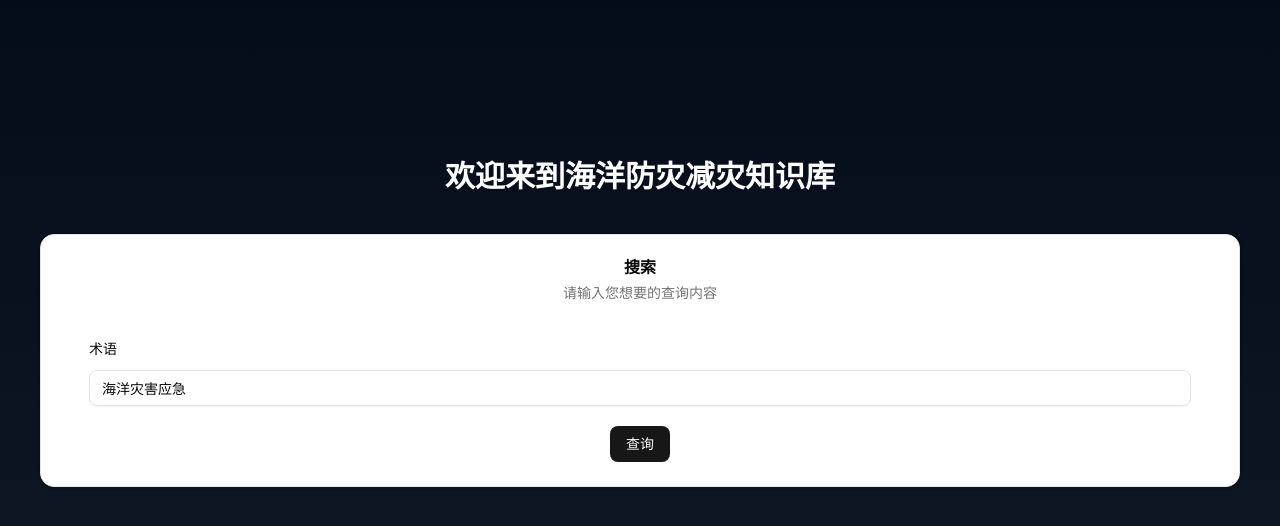
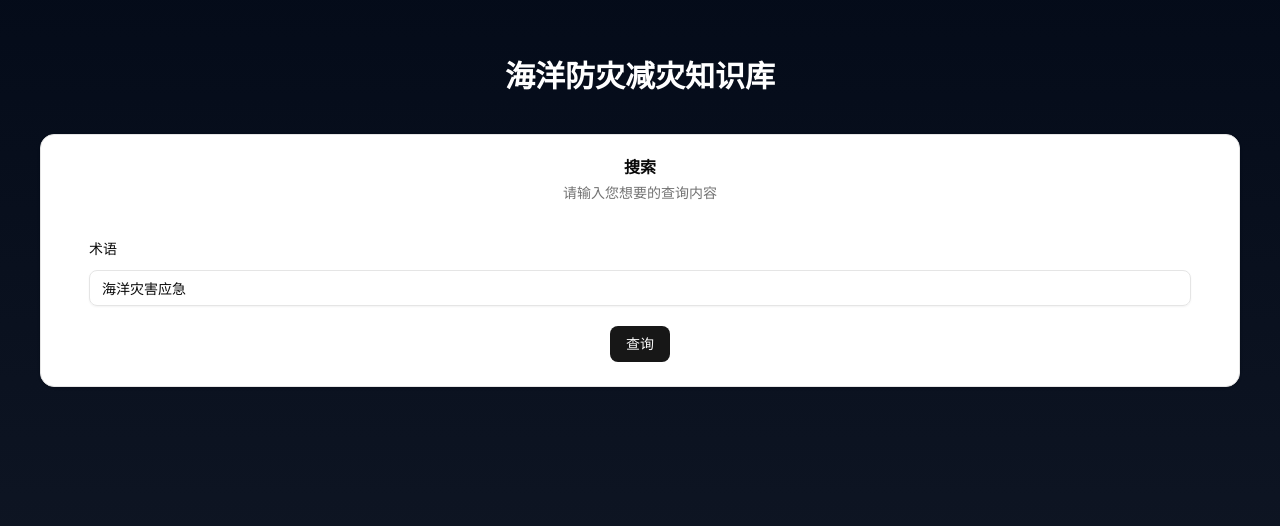
Before and after one commit to Craun718/kb-frontend, a React app: page / in a window 1280 px wide. Shown: the part 132-658 px from the top of the page. Built offline with nearby package versions, Linux system fonts and the light colour scheme; the HTML template or start-up script is replaced by a standard one.

Commit message:
chore: adjust title padding and text on homepage

```diff
--- a/src/pages/index.tsx
+++ b/src/pages/index.tsx
@@ -4,9 +4,9 @@ export function HomePage() {
   return (
     <>
       <div className="flex-1">
-        <div style={{ paddingTop: 250 }}>
+        <div style={{ paddingTop: 150 }}>
           <h1 className="font-bold text-3xl text-center m-10">
-            欢迎来到海洋防灾减灾知识库
+            海洋防灾减灾知识库
           </h1>
           <SearchCard />
         </div>
```
